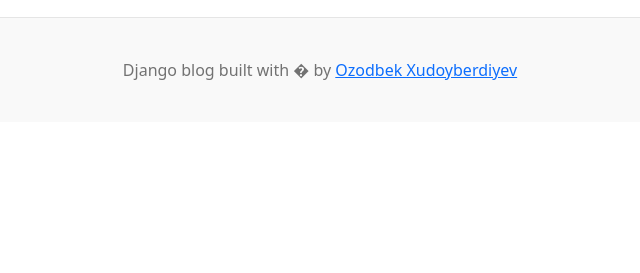
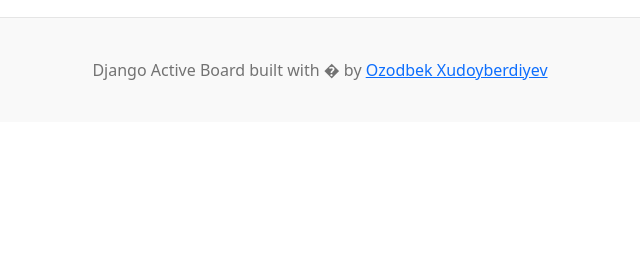
Before and after one commit to Ozodbek3105/Active-Board, a Django app: page /add_position/ in a window 1280 px wide. Shown: the part 320-593 px from the top of the page, without its empty margins (320-960 px from the left). Run offline with Django 5.2, Linux system fonts and the light colour scheme; a user stored in the database is signed in; some libraries are stand-ins or nearby versions.

Commit message:
kichik o'zgarish footerda

```diff
--- a/templates/base.html
+++ b/templates/base.html
@@ -60,7 +60,7 @@
 
     </div>
     <footer class="blog-footer text-center">
-      <p>Django blog built with � by <a href="https://github.com/Ozodbek3105">Ozodbek Xudoyberdiyev</a></p>
+      <p>Django Active Board built with � by <a href="https://github.com/Ozodbek3105">Ozodbek Xudoyberdiyev</a></p>
     </footer>
 </body>
 <script src="https://cdn.jsdelivr.net/npm/bootstrap@5.3.3/dist/js/bootstrap.bundle.min.js" integrity="sha384-YvpcrYf0tY3lHB60NNkmXc5s9fDVZLESaAA55NDzOxhy9GkcIdslK1eN7N6jIeHz" crossorigin="anonymous"></script>
```
